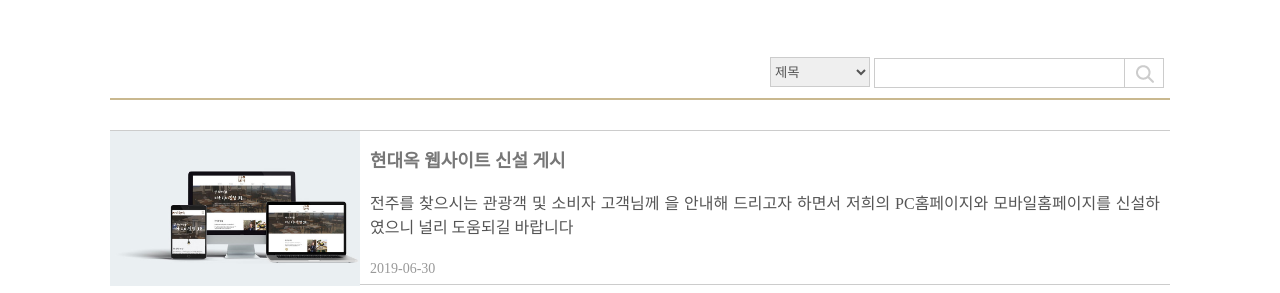
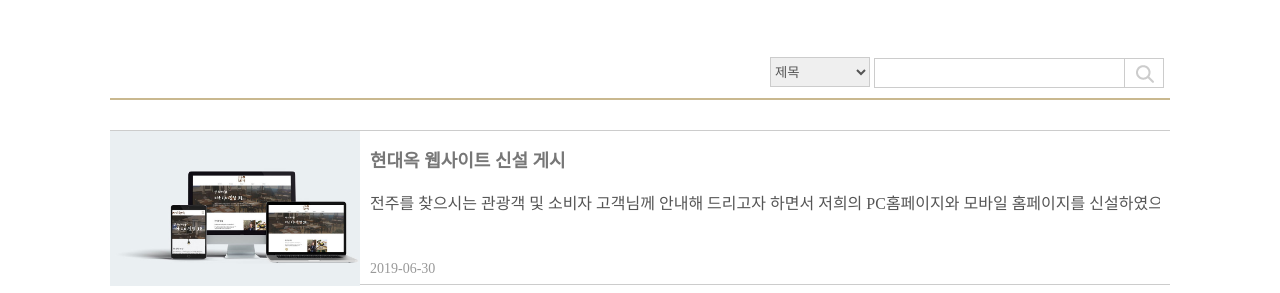
Before and after one commit to minjisong/portfolio_hyundaiok, a plain HTML site: page custom/notice.html in a window 1280 px wide. Shown: the part 608-901 px from the top of the page. Drawn offline with Linux system fonts and the light colour scheme; a web font is replaced by a local one.

Commit message:
2차업로드

```diff
--- a/css/custom.css
+++ b/css/custom.css
@@ -10,7 +10,7 @@
 .notice figure img{width: 250px;height: 155px;float: left;clear:both;}
 .notice_right{float:right;width: 810px;height: 155px;position: relative;padding: 15px 10px;box-sizing: border-box;}
 .notice h5{float:left;font-size: 18px;font-weight: 600;width: 600px;margin-bottom: 20px;color:#777;overflow: hidden;text-overflow: ellipsis;white-space: nowrap}
-.notice p{height: 50px;float:left;width: 790px;line-height: 24px;margin-bottom: 30px;box-sizing: border-box;text-overflow: ellipsis;overflow: hidden;
+.notice p{height: 50px;float:left;width: 790px;line-height: 24px;margin-bottom: 30px;box-sizing: border-box;text-overflow: ellipsis;overflow: hidden; white-space: nowrap;
     display: -webkit-box;-webkit-line-clamp:2;
     -webkit-box-orient:vertical;
     word-wrap: break-word;
--- a/custom/notice.html
+++ b/custom/notice.html
@@ -17,7 +17,6 @@
     <script src="../js/easing.js"></script>
     <script src="../js/jquery.colorbox-min.js"></script>
     <script src="../js/common.js"></script>
-
 </head>
 <body>
     <aside class="quick">
@@ -104,7 +103,7 @@
                     </figure>
                     <div class="notice_right">
                         <h5>현대옥 웹사이트 신설 게시</h5>
-                        <p>전주를 찾으시는 관광객 및 소비자 고객님께 을 안내해 드리고자 하면서 저희의 PC홈페이지와 모바일홈페이지를 신설하였으니 널리 도움되길 바랍니다</p>
+                        <p>전주를 찾으시는 관광객 및 소비자 고객님께 안내해 드리고자 하면서 저희의 PC홈페이지와 모바일 홈페이지를 신설하였으니 널리 도움되길 바랍니다</p>
                         <span>2019-06-30</span>
                     </div>
                 </div>
```
Also changed, not shown: franchise/franchise.html (+0 -1 lines), index.html (+2 -3 lines), shop/nat.html (+0 -1 lines).
